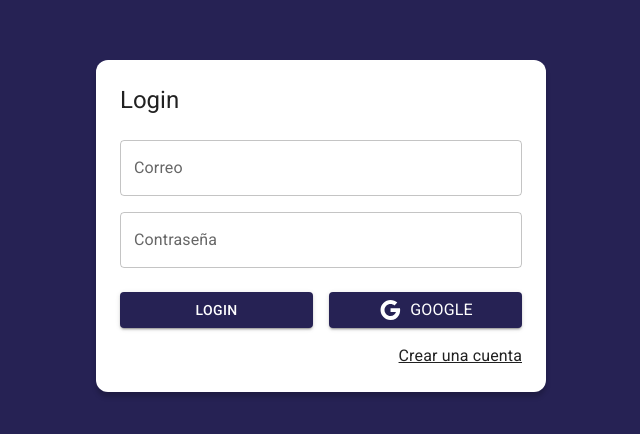
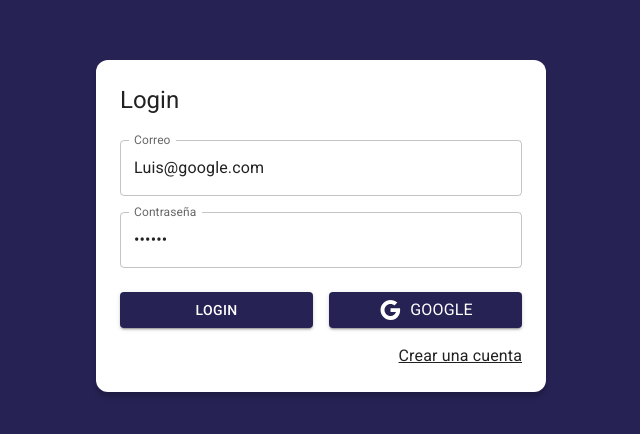
Before and after one commit to LuisAngelN55/journalapp, a React (Vite) app: page /auth/login in a window 1280 px wide. Shown: the part 174-608 px from the top of the page, without its empty margins (319-959 px from the left). Built offline with nearby package versions, Linux system fonts and the light colour scheme.

Commit message:
Config AuthSlice lección 271

```diff
--- a/package.json
+++ b/package.json
@@ -12,8 +12,10 @@
     "@emotion/styled": "^11.9.3",
     "@mui/icons-material": "^5.8.4",
     "@mui/material": "^5.8.4",
+    "@reduxjs/toolkit": "^1.8.5",
     "react": "^18.0.0",
     "react-dom": "^18.0.0",
+    "react-redux": "^8.0.2",
     "react-router-dom": "^6.3.0"
   },
   "devDependencies": {
--- a/src/auth/pages/LoginPage.jsx
+++ b/src/auth/pages/LoginPage.jsx
@@ -2,19 +2,35 @@
 import { Button, Grid, TextField, Typography, Link } from "@mui/material"
 import { Google } from "@mui/icons-material";
 import { AuthLayout } from "../layout/AuthLayout";
+import { useForm } from "../../hooks";
 
 export const LoginPage = () => {
+
+  const { email, password, onInputChange } = useForm({
+    email: 'Luis@google.com',
+    password: '123456'
+  });
+
+  const onSubmit = ( event ) => {
+    event.preventDefault();
+    console.log({ email, password });
+  }
+
   return (
     <AuthLayout title="Login">
 
-        <form>
+        <form onSubmit={ onSubmit }>
           <Grid container>
             <Grid item xs={12} sx={{mt:2}}>
               <TextField
                 label='Correo'
                 type='email'
                 placeholder="correo@mail.com"
-              fullWidth />
+                fullWidth
+                name = 'email'
+                value = { email }
+                onChange= { onInputChange }
+              />
             </Grid>
 
             <Grid item xs={12} sx={{mt:2}}>
@@ -22,13 +38,17 @@
                 label='Contraseña'
                 type='password'
                 placeholder="Contraseña"
-              fullWidth />
+                fullWidth
+                name = 'password'
+                value = { password }
+                onChange= { onInputChange }
+              />
             </Grid>
 
             <Grid container spacing={2} sx={{mb:2, mt:1}}>
 
               <Grid item xs={12} sm={6}>
-                <Button variant="contained" fullWidth>
+                <Button type="submit" variant="contained" fullWidth>
                   Login
                 </Button>
               </Grid>
--- /dev/null
+++ b/src/hooks/index.js
@@ -0,0 +1 @@
+export * from './useForm';
--- /dev/null
+++ b/src/hooks/useForm.js
@@ -0,0 +1,25 @@
+import { useState } from 'react';
+
+export const useForm = ( initialForm = {} ) => {
+
+    const [ formState, setFormState ] = useState( initialForm );
+
+    const onInputChange = ({ target }) => {
+        const { name, value } = target;
+        setFormState({
+            ...formState,
+            [ name ]: value
+        });
+    }
+
+    const onResetForm = () => {
+        setFormState( initialForm );
+    }
+
+    return {
+        ...formState,
+        formState,
+        onInputChange,
+        onResetForm,
+    }
+}
--- a/src/main.jsx
+++ b/src/main.jsx
@@ -1,13 +1,17 @@
 import React from 'react'
 import ReactDOM from 'react-dom/client'
+import { Provider } from "react-redux";
 import { BrowserRouter } from 'react-router-dom'
 import { JournalApp } from './JournalApp'
+import { store } from './store';
 import './styles.css'
 
 ReactDOM.createRoot(document.getElementById('root')).render(
   <React.StrictMode>
-    <BrowserRouter>
-      <JournalApp />
-    </BrowserRouter>
+    <Provider store={ store }>
+      <BrowserRouter>
+        <JournalApp />
+      </BrowserRouter>
+    </Provider>
   </React.StrictMode>
 )
--- /dev/null
+++ b/src/store/auth/authSlice.js
@@ -0,0 +1,28 @@
+import { createSlice } from '@reduxjs/toolkit';
+
+export const authSlice = createSlice({
+    name: 'auth',
+    initialState: {
+        status: 'not-authenticated', // 'checking', 'not-authenticated', 'authenticated'
+        uid: null,
+        email: null,
+        displayName: null,
+        photoURL: null,
+        errorMessage: null,
+    },
+    reducers: {
+        login: ( state, action ) => {
+
+        },
+        logout: ( state, action ) => {
+
+        },
+        checkingCredentials: ( state ) => {
+
+        }
+    }
+});
+
+
+// Action creators are generated for each case reducer function
+export const { login, logout, checkingCredentials } = authSlice.actions;
--- /dev/null
+++ b/src/store/auth/index.js
@@ -0,0 +1 @@
+export * from './authSlice';
--- /dev/null
+++ b/src/store/index.js
@@ -0,0 +1 @@
+export * from './store';
--- /dev/null
+++ b/src/store/store.js
@@ -0,0 +1,8 @@
+import { configureStore } from '@reduxjs/toolkit'
+import { authSlice } from './auth'
+
+export const store = configureStore({
+  reducer: {
+    auth: authSlice.reducer,
+  },
+})
```
Also changed, not shown: 1 other file (tests, documents, lock files or other folders). Lines whose indentation alone changed are shown as unchanged.
